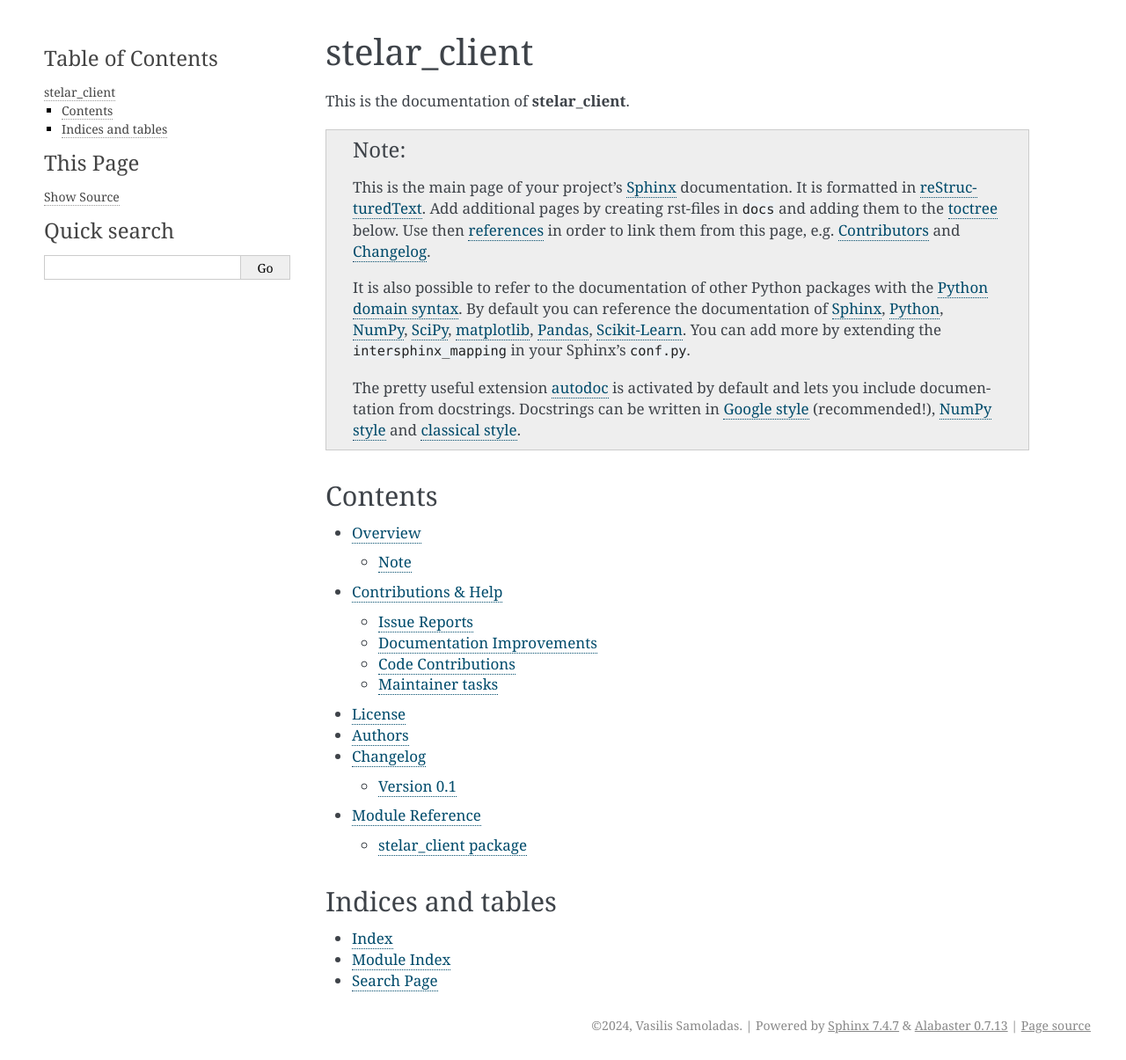
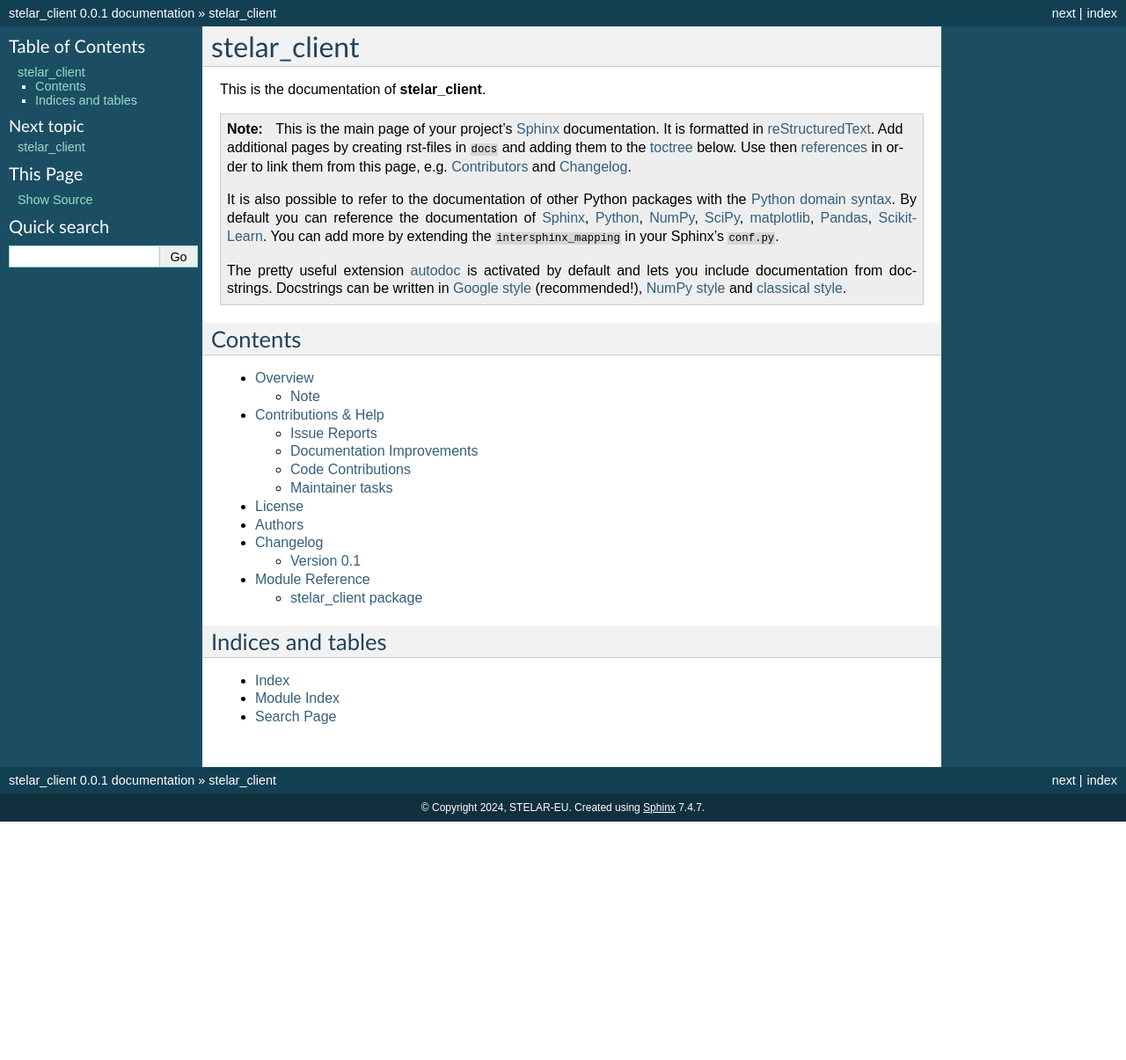
Before and after one commit to stelar-eu/stelar_client, a Sphinx documentation site: the page built from docs/index.rst, in a window 1280 px wide. Shown: the whole page at 88% size. Built offline with Sphinx 7.4.7, drawn with Linux system fonts in a browser that asks for light colours; after the commit the page ends 934 px from its top, so only the background shows below that.

Commit message:
Updated RTD settings for appearance

```diff
--- a/docs/conf.py
+++ b/docs/conf.py
@@ -88,7 +88,7 @@ master_doc = "index"
 
 # General information about the project.
 project = "stelar_client"
-copyright = "2024, Vasilis Samoladas"
+copyright = "2024, STELAR-EU"
 
 # The version info for the project you're documenting, acts as replacement for
 # |version| and |release|, also used in various other places throughout the
@@ -153,7 +153,7 @@ todo_emit_warnings = True
 
 # The theme to use for HTML and HTML Help pages.  See the documentation for
 # a list of builtin themes.
-html_theme = "alabaster"
+html_theme = "default"
 
 # Theme options are theme-specific and customize the look and feel of a theme
 # further.  For a list of options available for each theme, see the
```
